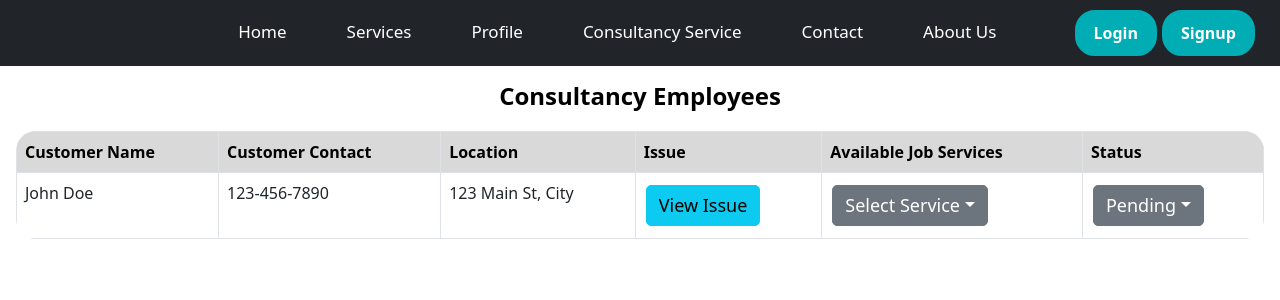
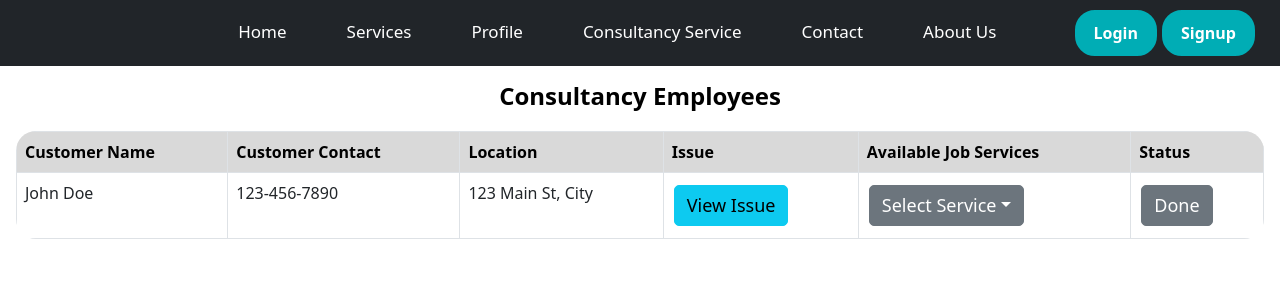
Before and after one commit to k-rashmina/Dinanga-Enterprises, a React (Vite) app in the folder DE-frontend/: page /empconsultancy in a window 1280 px wide. Shown: the top 300 px of the page. Built offline with nearby package versions, Linux system fonts and the light colour scheme.

Commit message:
Added done button

```diff
--- a/DE-frontend/src/components/employee/ConsultancyEmployeeDashboard.jsx
+++ b/DE-frontend/src/components/employee/ConsultancyEmployeeDashboard.jsx
@@ -23,15 +23,12 @@ const rows = [
 ];
 
 const ConsultancyEmployeeDashboard = () => {
-  const [status, setStatus] = useState("Pending");
   const [issueInfo, setIssueInfo] = useState("");
   const [showModal, setShowModal] = useState(false);
   const [selectedService, setSelectedService] = useState("");
   const [comment, setComment] = useState(""); // State for managing comment
+  const [isDone, setIsDone] = useState(false); // State for managing the "Done" button
 
-  const handleStatusChange = (selectedStatus) => {
-    setStatus(selectedStatus);
-  };
 
   const handleIssueButtonClick = (issue) => {
     setIssueInfo(issue);
@@ -56,6 +53,11 @@ const ConsultancyEmployeeDashboard = () => {
     // You can integrate this with your API service to submit the comment
     // For now, we'll just log the comment to the console and reset the comment state
     setComment(""); // Clear the comment after submission
+  };
+
+  const handleDoneButtonClick = () => {
+    setIsDone(true); // Set isDone state to true to change the button color to green
+    setStatus("Completed"); // Update status to "Completed"
   };
 
   return (
@@ -119,32 +121,14 @@ const ConsultancyEmployeeDashboard = () => {
                     </Dropdown.Menu>
                   </Dropdown>
                 </td>
+
                 <td>
-                  <Dropdown>
-                    <Dropdown.Toggle
-                      variant="secondary"
-                      id={`dropdown-status-${index}`}
-                    >
-                      {status}
-                    </Dropdown.Toggle>
-                    <Dropdown.Menu>
-                      <Dropdown.Item
-                        onClick={() => handleStatusChange("Pending")}
-                      >
-                        Pending
-                      </Dropdown.Item>
-                      <Dropdown.Item
-                        onClick={() => handleStatusChange("In Progress")}
-                      >
-                        In Progress
-                      </Dropdown.Item>
-                      <Dropdown.Item
-                        onClick={() => handleStatusChange("Completed")}
-                      >
-                        Completed
-                      </Dropdown.Item>
-                    </Dropdown.Menu>
-                  </Dropdown>
+                  <Button
+                    variant={isDone ? "success" : "secondary"} // Change color based on isDone state
+                    onClick={handleDoneButtonClick}
+                  >
+                    Done
+                  </Button>
                 </td>
               </tr>
             ))}
```
